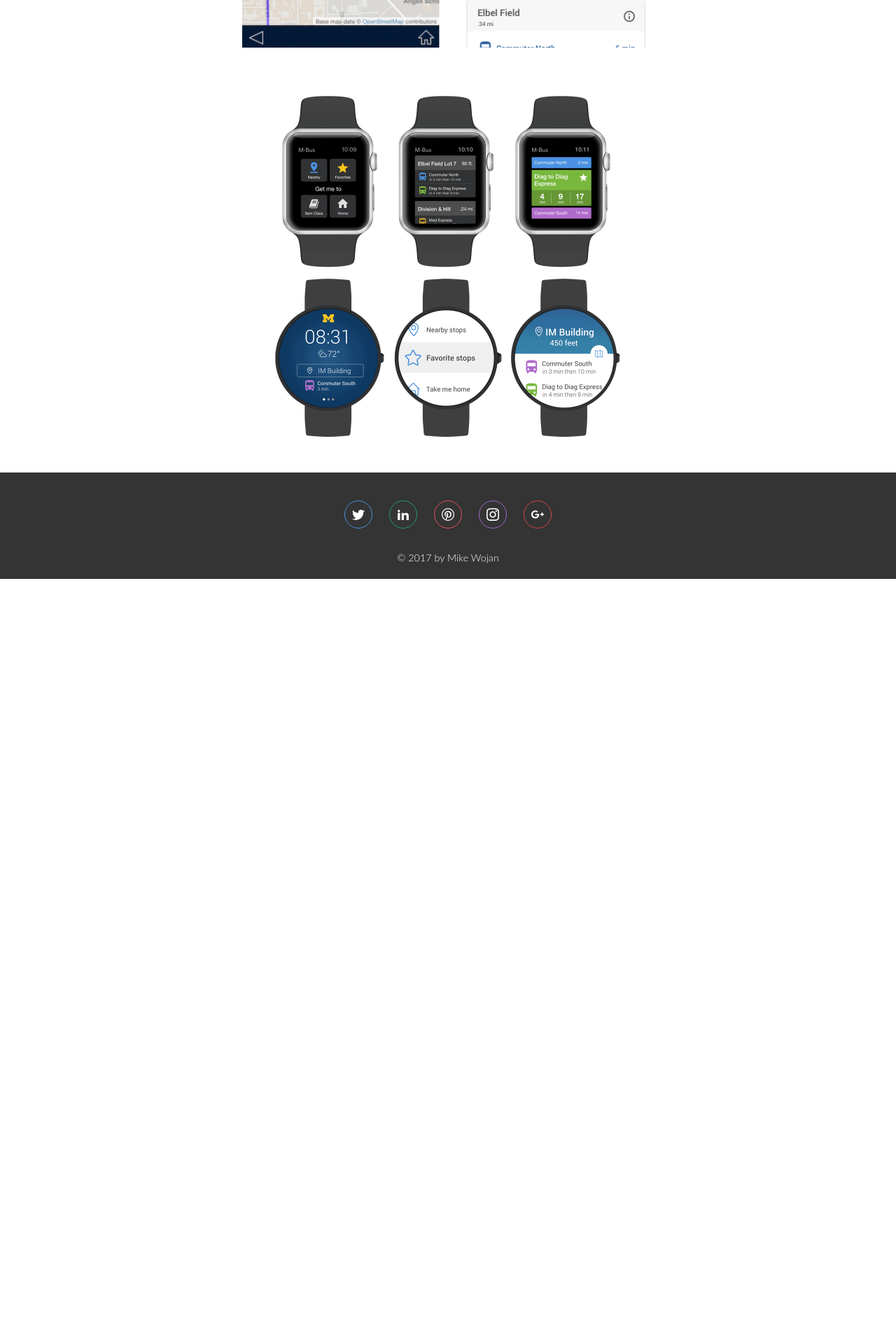
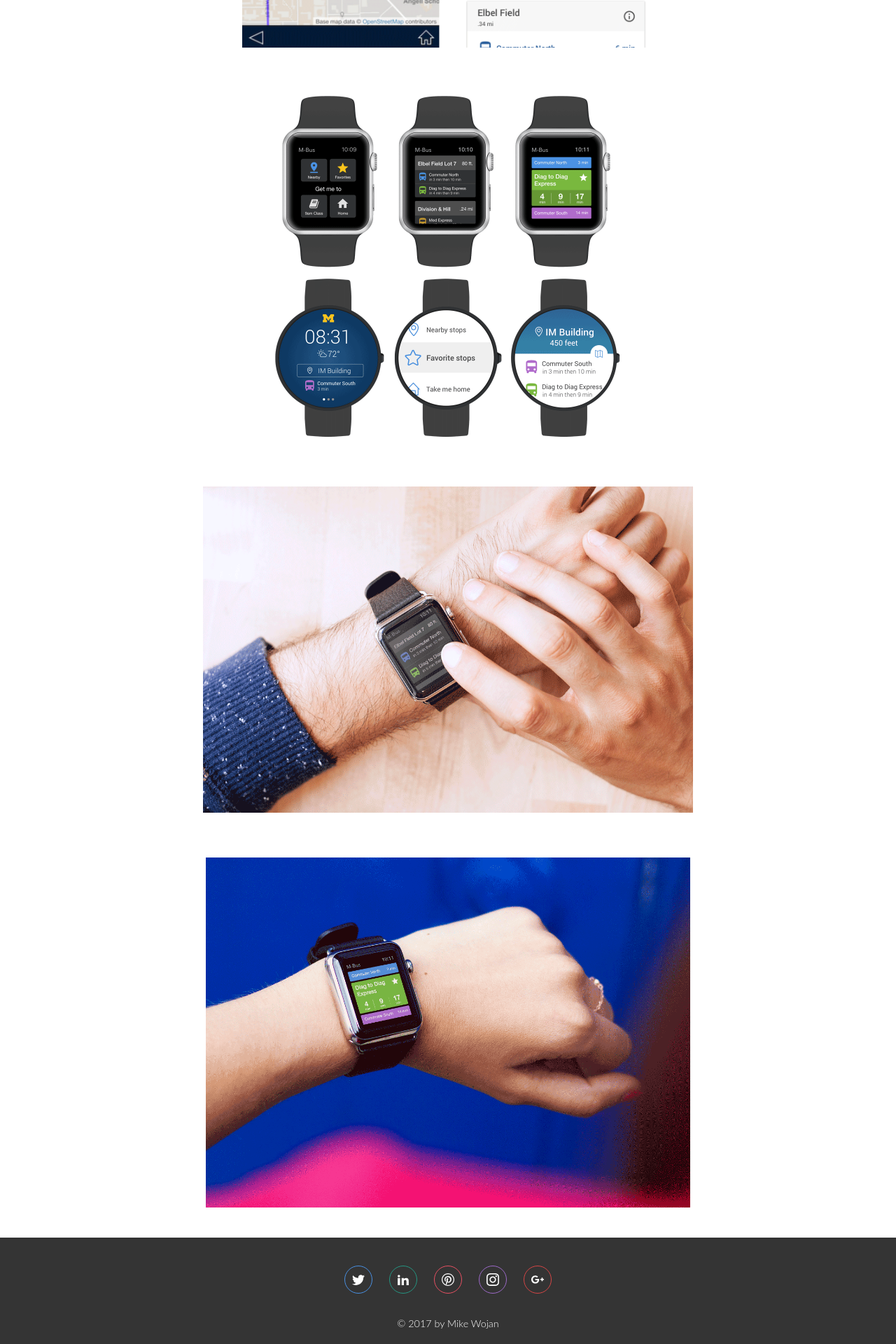
Before and after one commit to mtwojan/mikewojan.com, a Jekyll site: the page built from _portfolio/m-bus.html, in a window 1280 px wide. Shown: the part 2351-4271 px from the top of the page at 70% size. Built offline with Jekyll 4.4.1, drawn with Linux system fonts in a browser that asks for light colours; before the commit the page ends 3178 px from its top, so only the background shows below that.

Commit message:
added m-bus apple watch mockups

```diff
--- a/_portfolio/m-bus.html
+++ b/_portfolio/m-bus.html
@@ -41,5 +41,13 @@ layout: default
       <img src="/../img/m-bus/mbus-watches.png" alt="mockups of the m-bus app on the apple watch and moto 360 watch">
     </div>
 
+    <div class="page-section spacer-image">
+      <img src="/../img/m-bus/mbus-watch-photo1.png" alt="a picture of the m-bus app running on an apple watch">
+    </div>
+
+    <div class="page-section spacer-image">
+      <img src="/../img/m-bus/mbus-watch-photo2.png" alt="another photo of the m-bus app running on an apple watch">
+    </div>
+
   </div>
 </div>
```
Also changed, not shown: img/m-bus/mbus-watch-photo1.png (added), img/m-bus/mbus-watch-photo2.png (added).
